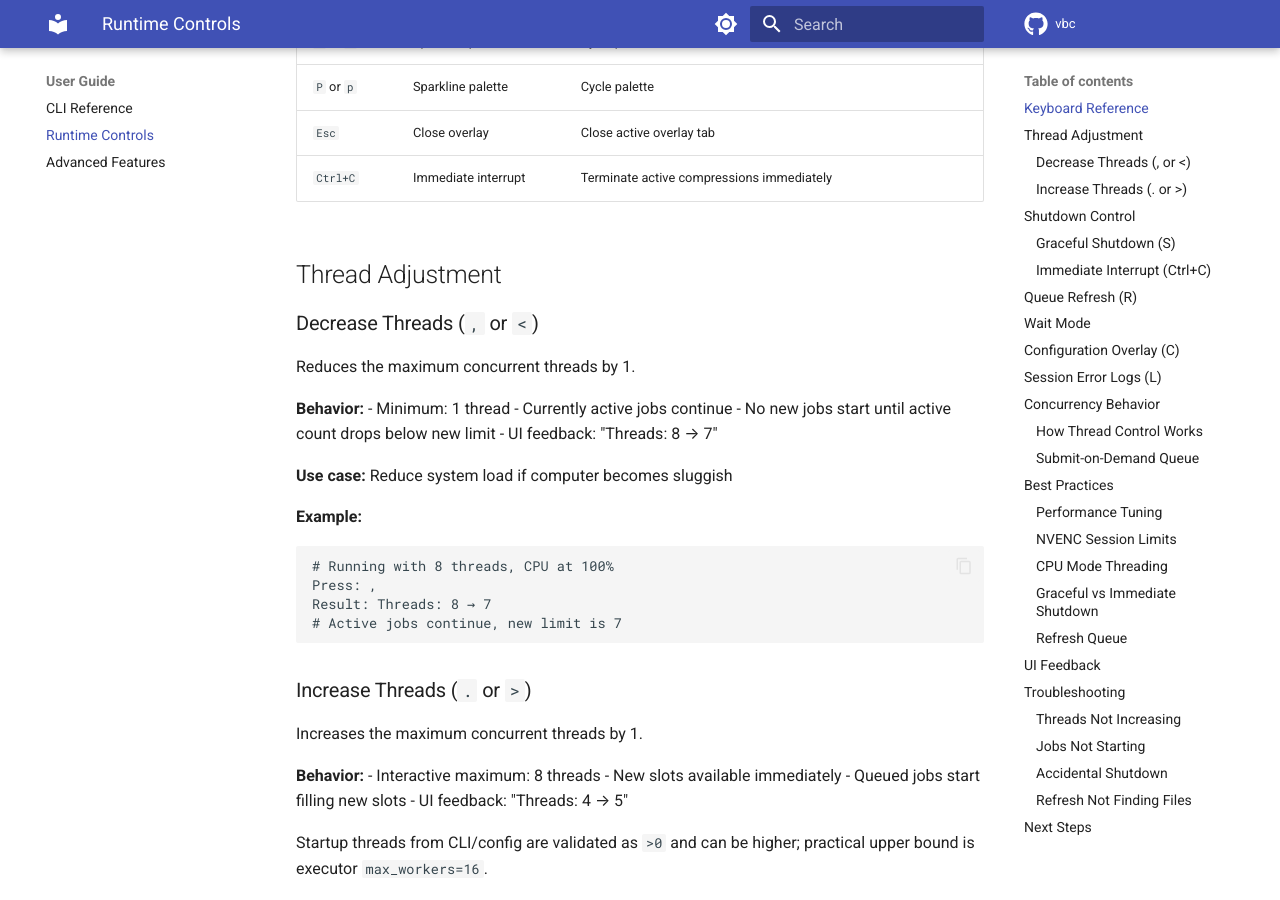
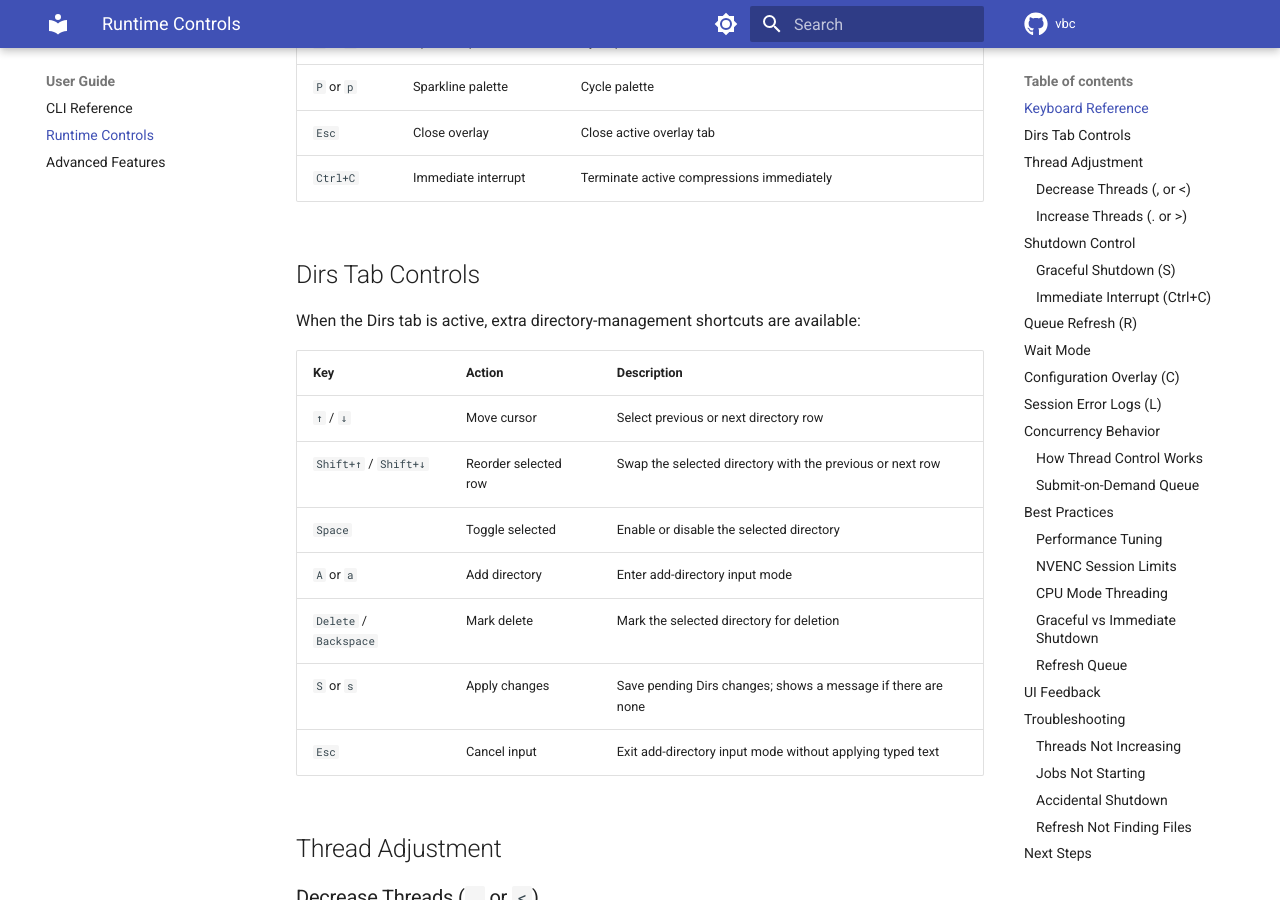
Before and after one commit to hipotures/vbc, an MkDocs documentation site: the page built from docs/user-guide/runtime-controls.md, in a window 1280 px wide and 900 px high, scrolled down 1119 px. Built offline with MkDocs 1.6.1 and Material for MkDocs 9.7.7, drawn with Linux system fonts in a browser that asks for light colours; comment, search, counter and statistics services are not loaded.

Commit message:
docs: document dirs tab controls

```diff
--- a/docs/user-guide/runtime-controls.md
+++ b/docs/user-guide/runtime-controls.md
@@ -26,6 +26,20 @@ VBC provides interactive keyboard controls to adjust behavior while compression
 | `P` or `p` | Sparkline palette | Cycle palette |
 | `Esc` | Close overlay | Close active overlay tab |
 | `Ctrl+C` | Immediate interrupt | Terminate active compressions immediately |
+
+## Dirs Tab Controls
+
+When the Dirs tab is active, extra directory-management shortcuts are available:
+
+| Key | Action | Description |
+|-----|--------|-------------|
+| `↑` / `↓` | Move cursor | Select previous or next directory row |
+| `Shift+↑` / `Shift+↓` | Reorder selected row | Swap the selected directory with the previous or next row |
+| `Space` | Toggle selected | Enable or disable the selected directory |
+| `A` or `a` | Add directory | Enter add-directory input mode |
+| `Delete` / `Backspace` | Mark delete | Mark the selected directory for deletion |
+| `S` or `s` | Apply changes | Save pending Dirs changes; shows a message if there are none |
+| `Esc` | Cancel input | Exit add-directory input mode without applying typed text |
 
 ## Thread Adjustment
 
```
